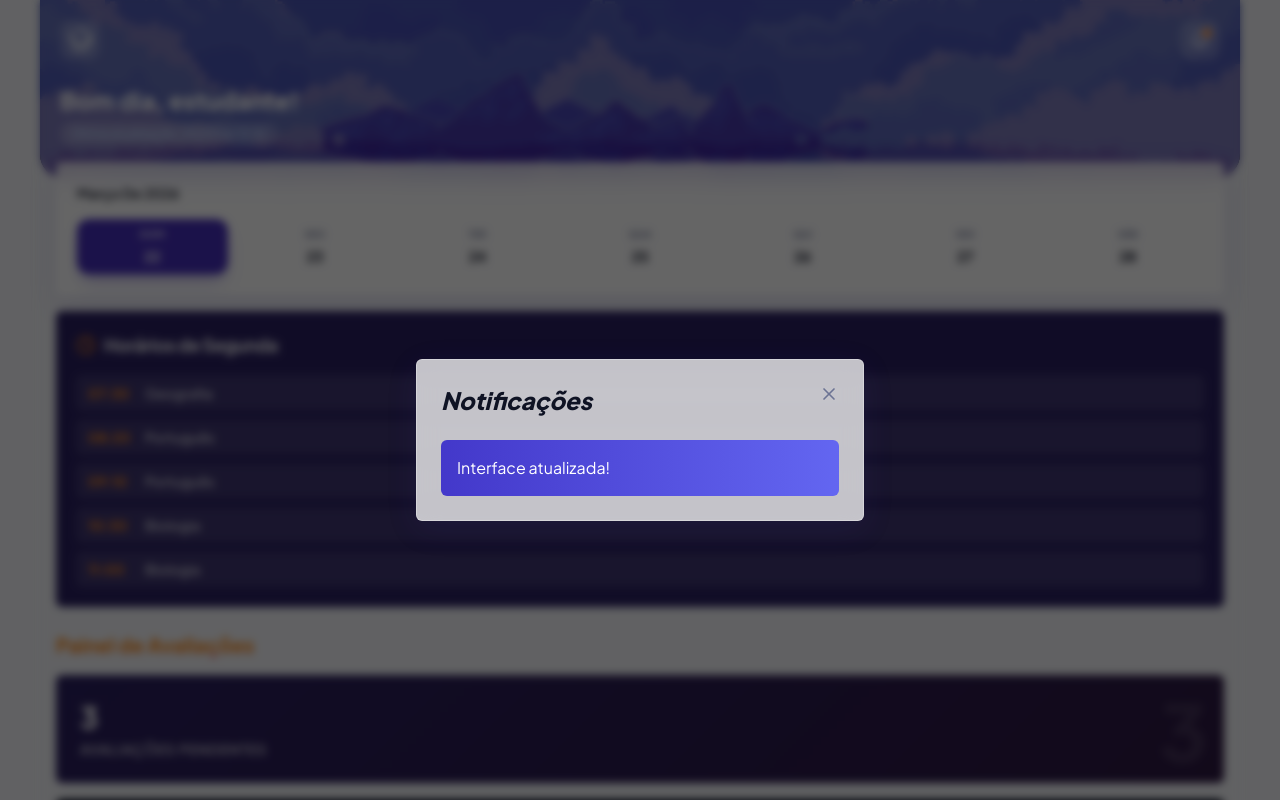
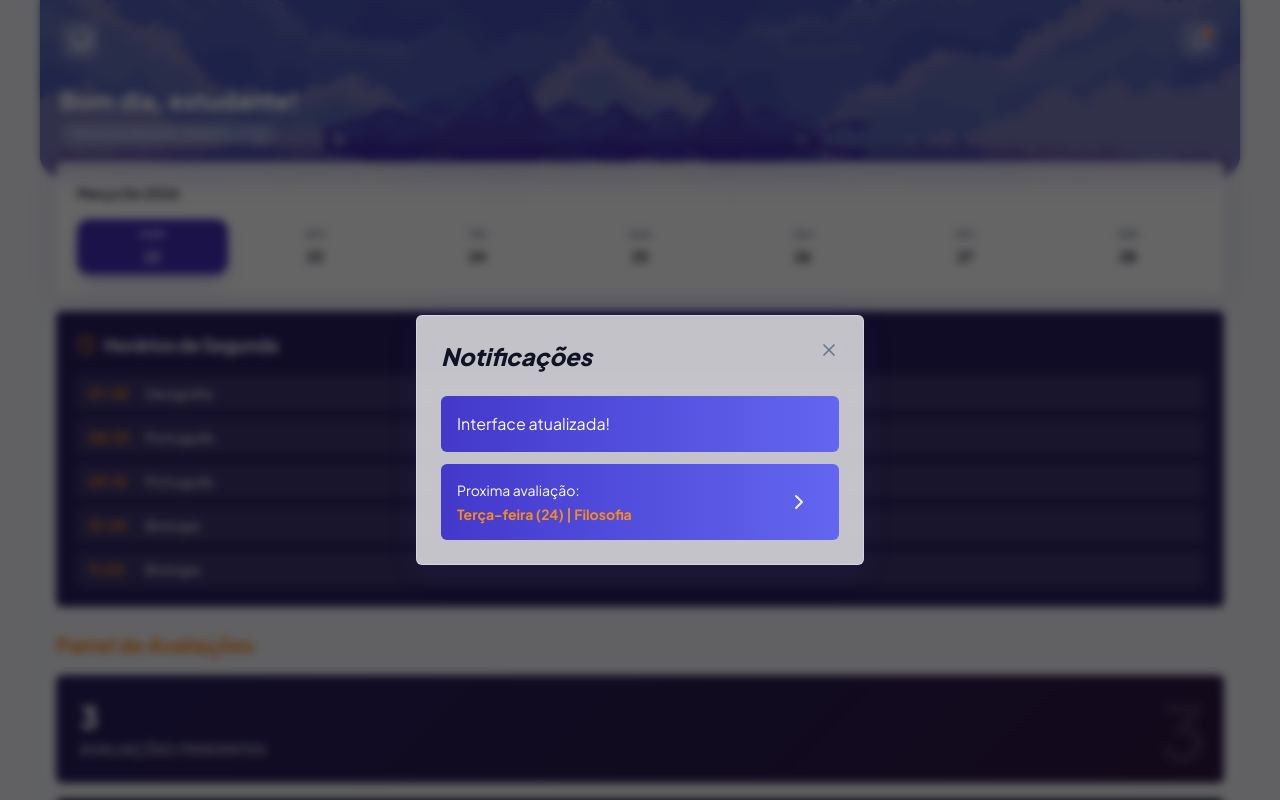
Before and after one commit to rafaelg3r/Classmind-V3, a React (Vite) app: page / in a window 1280 px wide. Both pictures are taken after a click on the button 1200 px from the left and 40 px from the top of the page. Shown: the top 800 px of the page. Built offline with nearby package versions, Linux system fonts and the light colour scheme.

Commit message:
update: add new notification (github contributions fix)

```diff
--- a/src/components/NotifyModal.tsx
+++ b/src/components/NotifyModal.tsx
@@ -1,7 +1,7 @@
 import { useEffect } from "react";
 import { AnimatePresence, motion } from "framer-motion";
 import { useInterface } from "./InterfaceContext"; // Ajuste o caminho
-import { X } from "lucide-react";
+import { ChevronRight, X } from "lucide-react";
 import { Link } from "react-router-dom";
 
 export function NotificationModal() {
@@ -49,7 +49,7 @@ export function NotificationModal() {
             <h2 className="text-2xl font-black text-foreground mb-6 italic">
               Notificações
             </h2>
-            <div className="space-y-4">
+            <div className="flex flex-col gap-3">
               {/* <Link to="/avaliacoes" className="text-gray-100 text-sm  ">
                 <div className="p-4 bg-indigo-500 rounded-lg ">
                   Ultima avaliação adicionada:{" "}
@@ -59,6 +59,17 @@ export function NotificationModal() {
               <div className="p-4 bg-gradient-to-r from-indigo-700 to-indigo-500  rounded-[6px] ">
                 <span className=" text-white">Interface atualizada!</span>
               </div>
+              <Link to="/avaliacoes" className="text-gray-100 text-sm">
+                <div className="flex items-center justify-between p-4 bg-gradient-to-r from-indigo-700 to-indigo-500  rounded-[6px] ">
+                  <div className="flex flex-col gap-1">
+                    <span className=" text-white">Proxima avaliação:</span>
+                    <strong className="text-secondary">
+                      Terça-feira (24) | Filosofia
+                    </strong>
+                  </div>
+                  <ChevronRight className="w-6 h-6 mr-3" />
+                </div>
+              </Link>
             </div>
           </motion.div>
         </div>
```
